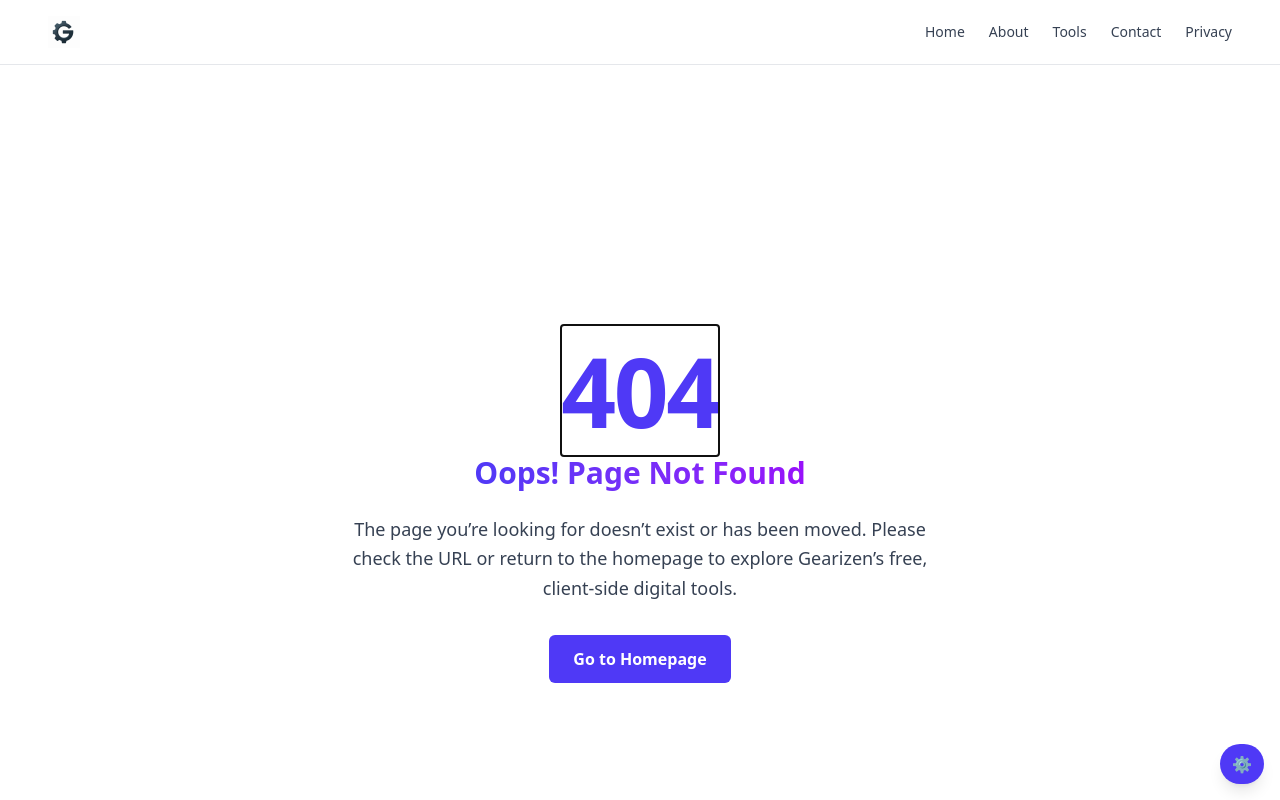
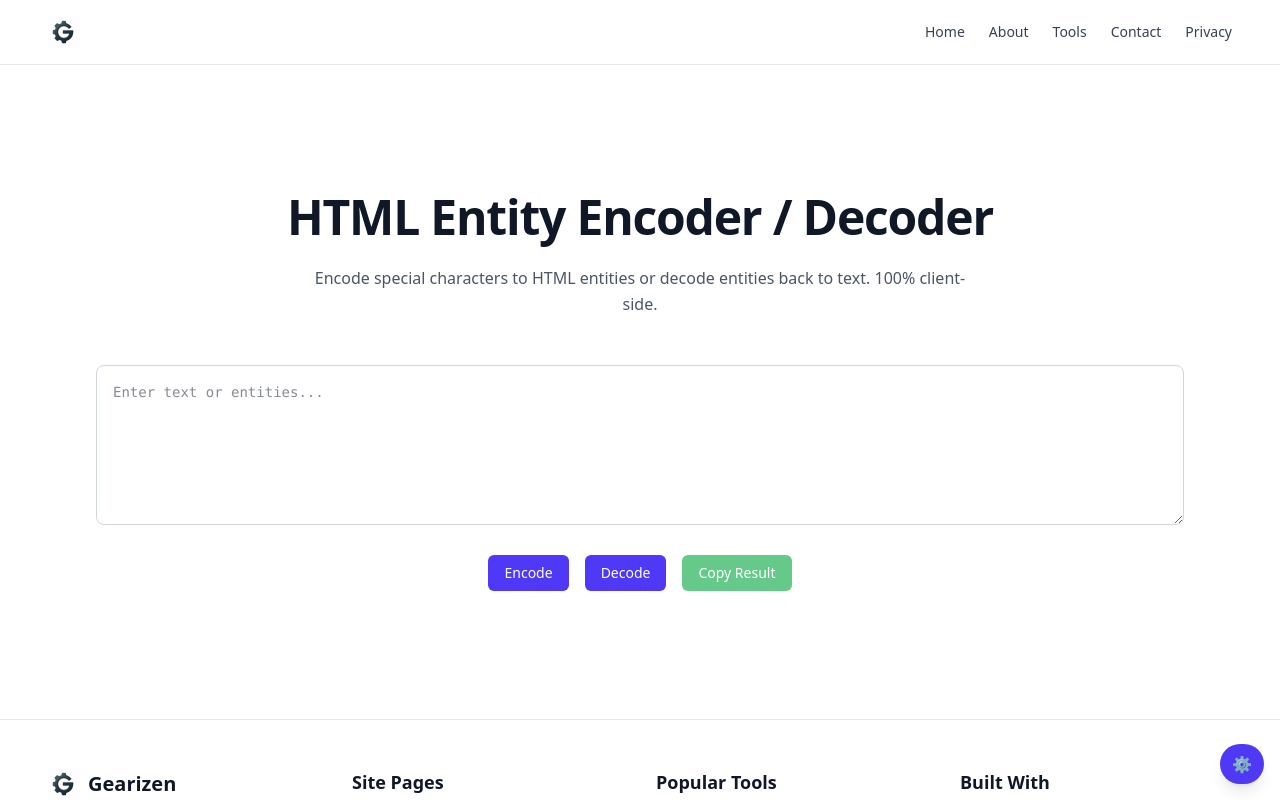
Before and after one commit to tahir-ozcan/gearizen, a Next.js app: page /tools/html-entity-encoder-decoder in a window 1280 px wide. Before the commit this address had no page. Shown: the top 800 px of the page. Built offline with nearby package versions, Linux system fonts and the light colour scheme.

Commit message:
Add HTML entity encoder/decoder tool

```diff
--- /dev/null
+++ b/app/tools/html-entity-encoder-decoder/html-entity-encoder-decoder-client.tsx
@@ -0,0 +1,120 @@
+// app/tools/html-entity-encoder-decoder/html-entity-encoder-decoder-client.tsx
+
+"use client";
+
+import { useState, ChangeEvent } from "react";
+import { encodeHtmlEntities, decodeHtmlEntities } from "../../../lib/html-entities";
+
+export default function HtmlEntityEncoderDecoderClient() {
+  const [input, setInput] = useState("");
+  const [output, setOutput] = useState("");
+  const [error, setError] = useState<string | null>(null);
+
+  const handleInput = (e: ChangeEvent<HTMLTextAreaElement>) => {
+    setInput(e.target.value);
+    setOutput("");
+    setError(null);
+  };
+
+  const encode = () => {
+    try {
+      const encoded = encodeHtmlEntities(input);
+      setOutput(encoded);
+      setError(null);
+    } catch {
+      setError("📛 Unable to encode input.");
+      setOutput("");
+    }
+  };
+
+  const decode = () => {
+    try {
+      const decoded = decodeHtmlEntities(input);
+      setOutput(decoded);
+      setError(null);
+    } catch {
+      setError("📛 Invalid HTML entities.");
+      setOutput("");
+    }
+  };
+
+  const copyOutput = async () => {
+    if (!output) return;
+    try {
+      await navigator.clipboard.writeText(output);
+      alert("✅ Copied to clipboard!");
+    } catch {
+      alert("❌ Copy failed.");
+    }
+  };
+
+  return (
+    <section
+      id="html-entity-encoder-decoder"
+      aria-labelledby="html-entity-heading"
+      className="container-responsive py-20 text-gray-900 antialiased selection:bg-indigo-200 selection:text-indigo-900"
+    >
+      <h1
+        id="html-entity-heading"
+        className="text-4xl sm:text-5xl font-extrabold text-center mb-6 tracking-tight"
+      >
+        HTML Entity Encoder / Decoder
+      </h1>
+      <p className="text-center text-gray-600 mb-12 max-w-2xl mx-auto leading-relaxed">
+        Encode special characters to HTML entities or decode entities back to text. 100% client-side.
+      </p>
+
+      <label htmlFor="html-entity-input" className="sr-only">
+        Input text or HTML entities
+      </label>
+      <textarea
+        id="html-entity-input"
+        value={input}
+        onChange={handleInput}
+        placeholder="Enter text or entities..."
+        className="w-full h-40 p-4 border border-gray-300 rounded-lg font-mono text-sm resize-y focus:outline-none focus:ring-2 focus:ring-indigo-500 transition"
+      />
+
+      <div className="mt-6 flex flex-col sm:flex-row sm:items-center sm:justify-center gap-4">
+        <button
+          type="button"
+          onClick={encode}
+          className="px-4 py-2 bg-indigo-600 text-white rounded-md hover:bg-indigo-700 focus:outline-none focus:ring-2 focus:ring-indigo-500 transition text-sm font-medium"
+        >
+          Encode
+        </button>
+        <button
+          type="button"
+          onClick={decode}
+          className="px-4 py-2 bg-indigo-600 text-white rounded-md hover:bg-indigo-700 focus:outline-none focus:ring-2 focus:ring-indigo-500 transition text-sm font-medium"
+        >
+          Decode
+        </button>
+        <button
+          type="button"
+          onClick={copyOutput}
+          disabled={!output}
+          className="px-4 py-2 bg-green-600 text-white rounded-md hover:bg-green-700 focus:outline-none focus:ring-2 focus:ring-green-500 transition text-sm font-medium disabled:opacity-60"
+        >
+          Copy Result
+        </button>
+      </div>
+
+      {error && (
+        <div role="alert" className="mt-6 p-4 bg-red-50 border border-red-200 text-red-700 rounded-md">
+          <p className="text-sm">{error}</p>
+        </div>
+      )}
+
+      {output && !error && (
+        <textarea
+          id="html-entity-output"
+          readOnly
+          value={output}
+          aria-label="HTML entity result"
+          className="mt-6 w-full h-40 p-4 border border-gray-300 rounded-lg font-mono text-sm bg-gray-50 resize-y focus:outline-none focus:ring-2 focus:ring-indigo-500 transition"
+        />
+      )}
+    </section>
+  );
+}
--- /dev/null
+++ b/app/tools/html-entity-encoder-decoder/page.tsx
@@ -0,0 +1,61 @@
+// app/tools/html-entity-encoder-decoder/page.tsx
+
+import HtmlEntityEncoderDecoderClient from "./html-entity-encoder-decoder-client";
+import BreadcrumbJsonLd from "@/app/components/BreadcrumbJsonLd";
+
+export const metadata = {
+  metadataBase: new URL("https://gearizen.com"),
+  title: "HTML Entity Encoder / Decoder | Gearizen",
+  description:
+    "Convert text to HTML entities or decode entities back to plain text instantly with Gearizen's client-side tool.",
+  keywords: [
+    "HTML entity encoder",
+    "HTML entity decoder",
+    "convert to HTML entities",
+    "decode HTML entities",
+    "client-side HTML entities tool",
+    "Gearizen HTML entities",
+  ],
+  authors: [{ name: "Gearizen Team", url: "https://gearizen.com/about" }],
+  robots: { index: true, follow: true },
+  alternates: {
+    canonical: "https://gearizen.com/tools/html-entity-encoder-decoder",
+  },
+  openGraph: {
+    title: "HTML Entity Encoder / Decoder | Gearizen",
+    description:
+      "Encode special characters or decode HTML entities in your browser with Gearizen's privacy-focused tool.",
+    url: "https://gearizen.com/tools/html-entity-encoder-decoder",
+    siteName: "Gearizen",
+    locale: "en_US",
+    type: "website",
+    images: [
+      {
+        url: "/og-placeholder.svg",
+        width: 1200,
+        height: 630,
+        alt: "Gearizen HTML Entity Encoder / Decoder",
+      },
+    ],
+  },
+  twitter: {
+    card: "summary_large_image",
+    title: "HTML Entity Encoder / Decoder | Gearizen",
+    description:
+      "Use Gearizen's client-side tool to encode or decode HTML entities instantly. No login required.",
+    creator: "@gearizen",
+    images: ["/og-placeholder.svg"],
+  },
+};
+
+export default function HtmlEntityEncoderDecoderPage() {
+  return (
+    <>
+      <BreadcrumbJsonLd
+        pageTitle="HTML Entity Encoder / Decoder"
+        pageUrl="https://gearizen.com/tools/html-entity-encoder-decoder"
+      />
+      <HtmlEntityEncoderDecoderClient />
+    </>
+  );
+}
--- a/app/tools/tools-client.tsx
+++ b/app/tools/tools-client.tsx
@@ -35,6 +35,7 @@ import {
   Hash,
   Braces,
   Calculator,
+  Ampersand,
   Palette,
   ListOrdered,
 } from "lucide-react";
@@ -229,6 +230,12 @@ const tools: Tool[] = [
     description: "Encode or decode URLs and query strings.",
   },
   {
+    href: "/tools/html-entity-encoder-decoder",
+    Icon: Ampersand,
+    title: "HTML Entity Encoder/Decoder",
+    description: "Convert characters to HTML entities or decode them back.",
+  },
+  {
     href: "/tools/base-converter",
     Icon: Calculator,
     title: "Number Base Converter",
--- /dev/null
+++ b/lib/html-entities.ts
@@ -0,0 +1,28 @@
+export function encodeHtmlEntities(input: string): string {
+  const map: Record<string, string> = {
+    '&': '&amp;',
+    '<': '&lt;',
+    '>': '&gt;',
+    '"': '&quot;',
+    "'": '&#39;',
+  };
+  return input.replace(/[&<>"']/g, ch => map[ch]);
+}
+
+export function decodeHtmlEntities(input: string): string {
+  const named: Record<string, string> = {
+    '&amp;': '&',
+    '&lt;': '<',
+    '&gt;': '>',
+    '&quot;': '"',
+    '&#39;': "'",
+  };
+  let result = input.replace(/&(amp|lt|gt|quot|#39);/g, m => named[m]);
+  result = result.replace(/&#(x?[0-9a-fA-F]+);/g, (_, code) => {
+    const num = code.startsWith('x') || code.startsWith('X')
+      ? parseInt(code.slice(1), 16)
+      : parseInt(code, 10);
+    return String.fromCodePoint(num);
+  });
+  return result;
+}
```
Also changed, not shown: 1 other file (tests, documents, lock files or other folders).
